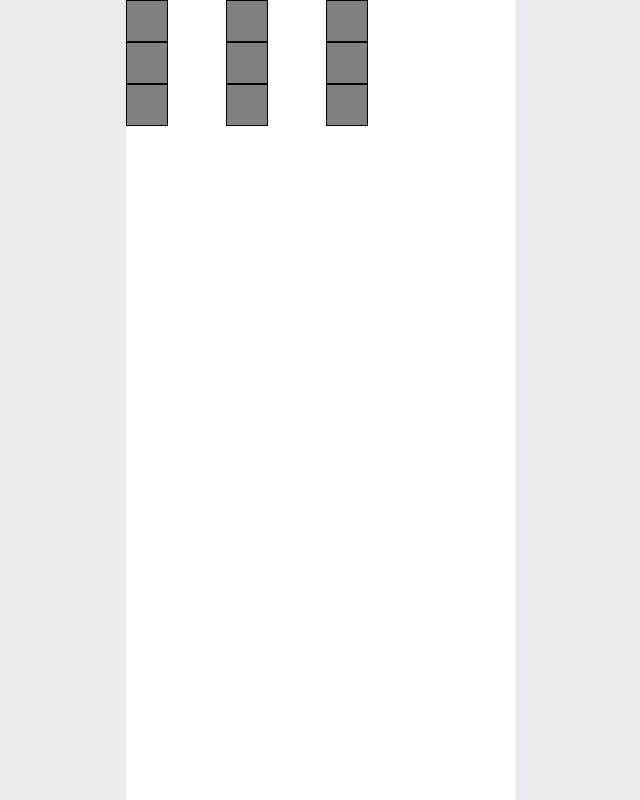
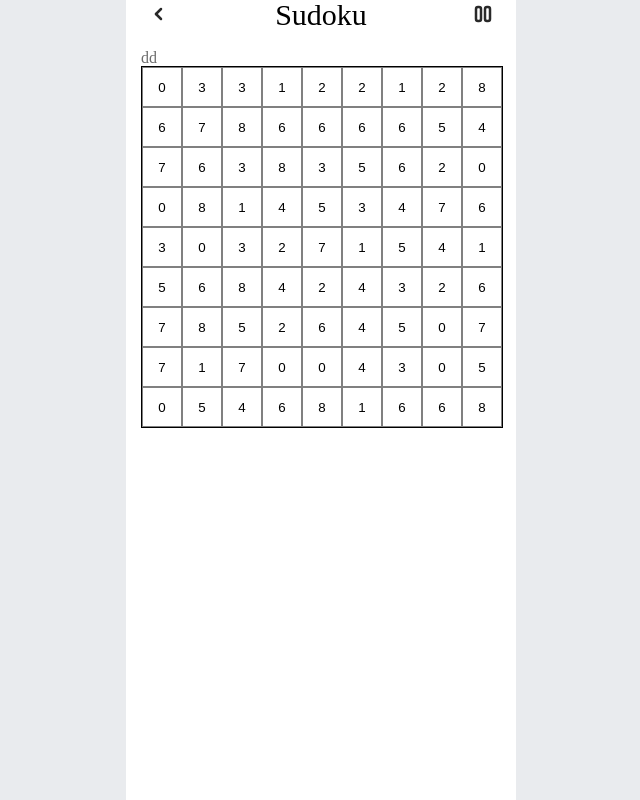
Before and after one commit to GhoRid/sudoku, a React (Create React App) app: page /game in a window 1280 px wide. Shown: the whole page, without its empty margins (319-959 px from the left). Built offline with nearby package versions, Linux system fonts and the light colour scheme.

Commit message:
feature: 스도쿠 판 UI완성

```diff
--- a/src/components/Board.jsx
+++ b/src/components/Board.jsx
@@ -1,23 +1,27 @@
 import styled from "styled-components";
-import Square from "./Cell";
+import Square from "./Square";
 
 const BoardWrapper = styled.div`
+  width: 360px;
+  height: 360px;
+  background-color: skyblue;
+
   display: grid;
-  grid-template-columns: repeat(3, 100px); // 3개의 열, 각 열은 100px
+  grid-template-columns: repeat(3, 120px);
+  border: 1px solid black;
 `;
 
 const Board = () => {
+  const randomList = Array.from({ length: 9 }, () =>
+    Math.floor(Math.random() * 9)
+  );
+  console.log(randomList);
+
   return (
     <BoardWrapper>
-      <Square />
-      <Square />
-      <Square />
-      <Square />
-      <Square />
-      <Square />
-      <Square />
-      <Square />
-      <Square />
+      {randomList.map((number, index) => {
+        return <Square key={index} number={number} />;
+      })}
     </BoardWrapper>
   );
 };
--- a/src/components/Cell.jsx
+++ b/src/components/Cell.jsx
@@ -1,14 +1,22 @@
 import styled from "styled-components";
 
-const Box = styled.div`
+const Box = styled.button`
   width: 40px;
   height: 40px;
-  border: 1px solid black;
-  background-color: grey;
+  border: 0.5px solid grey;
+  background-color: white;
 `;
 
-const Cell = (number) => {
-  return <Box>{/* <p>{number}</p> */}</Box>;
+const Cell = ({ number }) => {
+  return (
+    <Box
+      onClick={() => {
+        console.log(number);
+      }}
+    >
+      {number}
+    </Box>
+  );
 };
 
 export default Cell;
--- a/src/components/Square.jsx
+++ b/src/components/Square.jsx
@@ -1,10 +1,23 @@
+import styled from "styled-components";
 import Cell from "./Cell";
 
-const Square = ({ board, onClick }) => {
+const SquareWrapper = styled.div`
+  display: grid;
+  grid-template-columns: repeat(3, 40px);
+`;
+
+const Square = () => {
+  const randomList = Array.from({ length: 9 }, () =>
+    Math.floor(Math.random() * 9)
+  );
+  console.log(randomList);
+
   return (
-    <div onClick={onClick}>
-      <Cell />
-    </div>
+    <SquareWrapper>
+      {randomList.map((number, index) => {
+        return <Cell key={index} number={number} />;
+      })}
+    </SquareWrapper>
   );
 };
 
--- a/src/index.js
+++ b/src/index.js
@@ -13,6 +13,7 @@ const GlobalStyle = createGlobalStyle`
   ${reset}
   body {
     background-color: #e9ebee;
+    box-sizing: border-box;
   }
 `;
 
--- a/src/pages/Game.jsx
+++ b/src/pages/Game.jsx
@@ -1,7 +1,35 @@
 import { useState } from "react";
 import Board from "../components/Board";
+import { styled } from "styled-components";
+import { useNavigate } from "react-router-dom";
+
+const Container = styled.div`
+  width: 360px;
+  margin: 0 auto;
+`;
+
+const Top = styled.div`
+  display: flex;
+  justify-content: space-between;
+  align-items: center;
+`;
+
+const Button = styled.button`
+  background-color: white;
+  border: none;
+`;
+
+const MainLogo = styled.div`
+  font-size: 30px;
+`;
+
+const StateBarContiner = styled.div`
+  margin-top: 20px;
+  color: ${(props) => props.theme.colors.grey};
+`;
 
 const Game = () => {
+  const navigate = useNavigate();
   const [isLoading, setIsLoading] = useState(true);
 
   setTimeout(() => {
@@ -13,9 +41,77 @@ const Game = () => {
   }
 
   return (
-    <div>
+    <Container>
+      <Top>
+        <Button
+          onClick={() => {
+            navigate("/");
+          }}
+        >
+          <svg
+            width="24"
+            height="24"
+            viewBox="0 0 24 24"
+            fill="none"
+            xmlns="http://www.w3.org/2000/svg"
+          >
+            <g clip-path="url(#clip0_4_163)">
+              <path
+                d="M14 7L9 12"
+                stroke="#292929"
+                stroke-width="2.5"
+                stroke-linecap="round"
+                stroke-linejoin="round"
+              />
+              <path
+                d="M9 12L14 17"
+                stroke="#292929"
+                stroke-width="2.5"
+                stroke-linecap="round"
+                stroke-linejoin="round"
+              />
+            </g>
+            <defs>
+              <clipPath id="clip0_4_163">
+                <rect width="24" height="24" fill="white" />
+              </clipPath>
+            </defs>
+          </svg>
+        </Button>
+        <MainLogo>Sudoku</MainLogo>
+        <Button>
+          <svg
+            width="24"
+            height="24"
+            viewBox="0 0 24 24"
+            fill="none"
+            xmlns="http://www.w3.org/2000/svg"
+          >
+            <g clip-path="url(#clip0_4_153)">
+              <path
+                d="M5 7C5 5.89543 5.89543 5 7 5H8C9.10457 5 10 5.89543 10 7V17C10 18.1046 9.10457 19 8 19H7C5.89543 19 5 18.1046 5 17V7Z"
+                stroke="#292929"
+                stroke-width="2.5"
+                stroke-linejoin="round"
+              />
+              <path
+                d="M14 7C14 5.89543 14.8954 5 16 5H17C18.1046 5 19 5.89543 19 7V17C19 18.1046 18.1046 19 17 19H16C14.8954 19 14 18.1046 14 17V7Z"
+                stroke="#292929"
+                stroke-width="2.5"
+                stroke-linejoin="round"
+              />
+            </g>
+            <defs>
+              <clipPath id="clip0_4_153">
+                <rect width="24" height="24" fill="white" />
+              </clipPath>
+            </defs>
+          </svg>
+        </Button>
+      </Top>
+      <StateBarContiner>dd</StateBarContiner>
       <Board></Board>
-    </div>
+    </Container>
   );
 };
 
--- a/src/theme.js
+++ b/src/theme.js
@@ -1,6 +1,7 @@
 const theme = {
   colors: {
     blue: "#58ACFA",
+    grey: "#6C6C6C",
   },
 };
 
```
Also changed, not shown: src/utils/makeBoard.js (added, +8 -0 lines).
